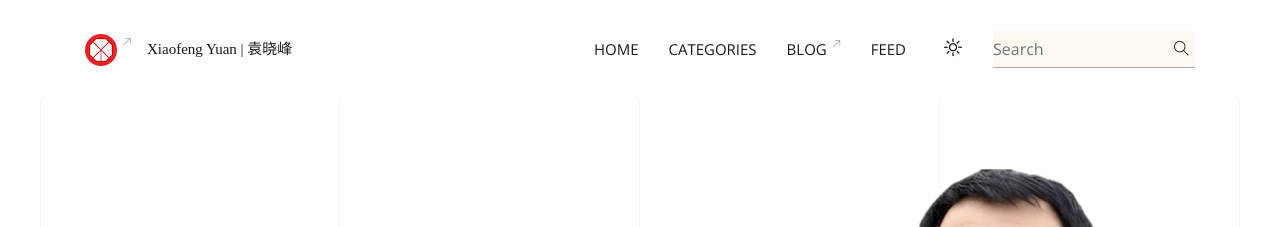
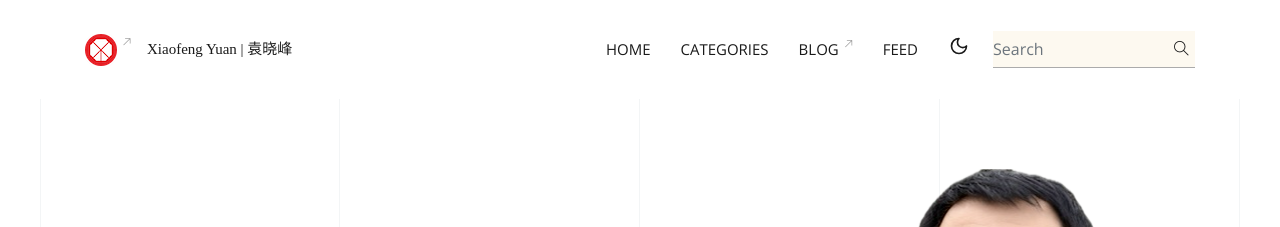
Before and after one commit to xfyuan/xiaofengyuan.com, a Jekyll site: the page built from index.html, in a window 1280 px wide. Shown: the top 227 px of the page. Built offline with Jekyll 4.4.1, drawn with Linux system fonts in a browser that asks for light colours; some web fonts are replaced; the list of posts is cut into pages by our own code.

Commit message:
improve the theme toggle icon(dark/light)

```diff
--- a/_includes/footer.html
+++ b/_includes/footer.html
@@ -46,27 +46,30 @@
   const darkIcon = document.getElementById('theme-toggle-dark-icon');
   const lightIcon = document.getElementById('theme-toggle-light-icon');
 
-  // 1. 初始化图标展示 (此时 head 已经设好了 data-theme)
-  if (document.documentElement.getAttribute('data-theme') === 'dark') {
-    darkIcon.style.display = 'inline-block';
-    lightIcon.style.display = 'none';
-  } else {
-    darkIcon.style.display = 'none';
-    lightIcon.style.display = 'inline-block';
+  function updateIcons() {
+    if (document.documentElement.getAttribute('data-theme') === 'dark') {
+      // 如果当前是黑夜，展示“太阳”让用户可以切回白天
+      darkIcon.style.display = 'none';
+      lightIcon.style.display = 'inline-block';
+    } else {
+      // 如果当前是白天，展示“月亮”让用户可以切到黑夜
+      darkIcon.style.display = 'inline-block';
+      lightIcon.style.display = 'none';
+    }
   }
 
-  // 2. 点击切换逻辑 (保持不变)
+  // 1. 初始化
+  updateIcons();
+
+  // 2. 点击逻辑
   themeToggleBtn.addEventListener('click', function() {
     if (document.documentElement.getAttribute('data-theme') === 'dark') {
       document.documentElement.setAttribute('data-theme', 'light');
       localStorage.setItem('color-theme', 'light');
-      darkIcon.style.display = 'none';
-      lightIcon.style.display = 'inline-block';
     } else {
       document.documentElement.setAttribute('data-theme', 'dark');
       localStorage.setItem('color-theme', 'dark');
-      darkIcon.style.display = 'inline-block';
-      lightIcon.style.display = 'none';
     }
+    updateIcons(); // 切换后更新图标
   });
 </script>
--- a/_includes/header.html
+++ b/_includes/header.html
@@ -6,6 +6,7 @@
     document.documentElement.setAttribute('data-theme', 'light');
   }
 </script>
+
 <!-- defer loading of font and font awesome -->
 <noscript id="deferred-styles">
           <link href="https://fonts.googleapis.com/css2?family=ZCOOL+QingKe+HuangYou&display=swap" rel="stylesheet">
@@ -58,9 +59,11 @@
       </ul>
 
       <div class="dark-mode-switch ml-3">
-        <button id="theme-toggle" style="background: none; border: none; cursor: pointer; font-size: 20px;">
-          <span id="theme-toggle-dark-icon" style="display: none;">🌙</span>
-          <span id="theme-toggle-light-icon"><i class="ti-shine"></i></span>
+        <button id="theme-toggle" style="background: none; border: none; cursor: pointer; padding: 0; vertical-align: middle;">
+          <span id="theme-toggle-dark-icon"  style="font-size: 20px;">
+            <svg xmlns="http://www.w3.org/2000/svg" width="20" height="20" viewBox="0 0 24 24" fill="none" stroke="currentColor" stroke-width="2" stroke-linecap="round" stroke-linejoin="round"><path d="M12 3a6 6 0 0 0 9 9 9 9 0 1 1-9-9Z"></path></svg>
+          </span>
+          <span id="theme-toggle-light-icon" style="display: none; font-size: 20px;"><i class="ti-shine"></i></span>
         </button>
       </div>
 
--- a/assets/css/style.css
+++ b/assets/css/style.css
@@ -932,6 +932,16 @@ blockquote {
   transform: translate(2px, -2px);
 }
 
+#theme-toggle {
+  color: var(--text-color);
+  transition: transform 0.3s ease;
+  outline: none;
+}
+
+#theme-toggle:hover {
+  transform: scale(1.1); /* 悬停时稍微放大，增加交互感 */
+}
+
 /*------------------------------------------------------------------
 [Portfolio]
 -------------------------------------------------------------------*/
```
